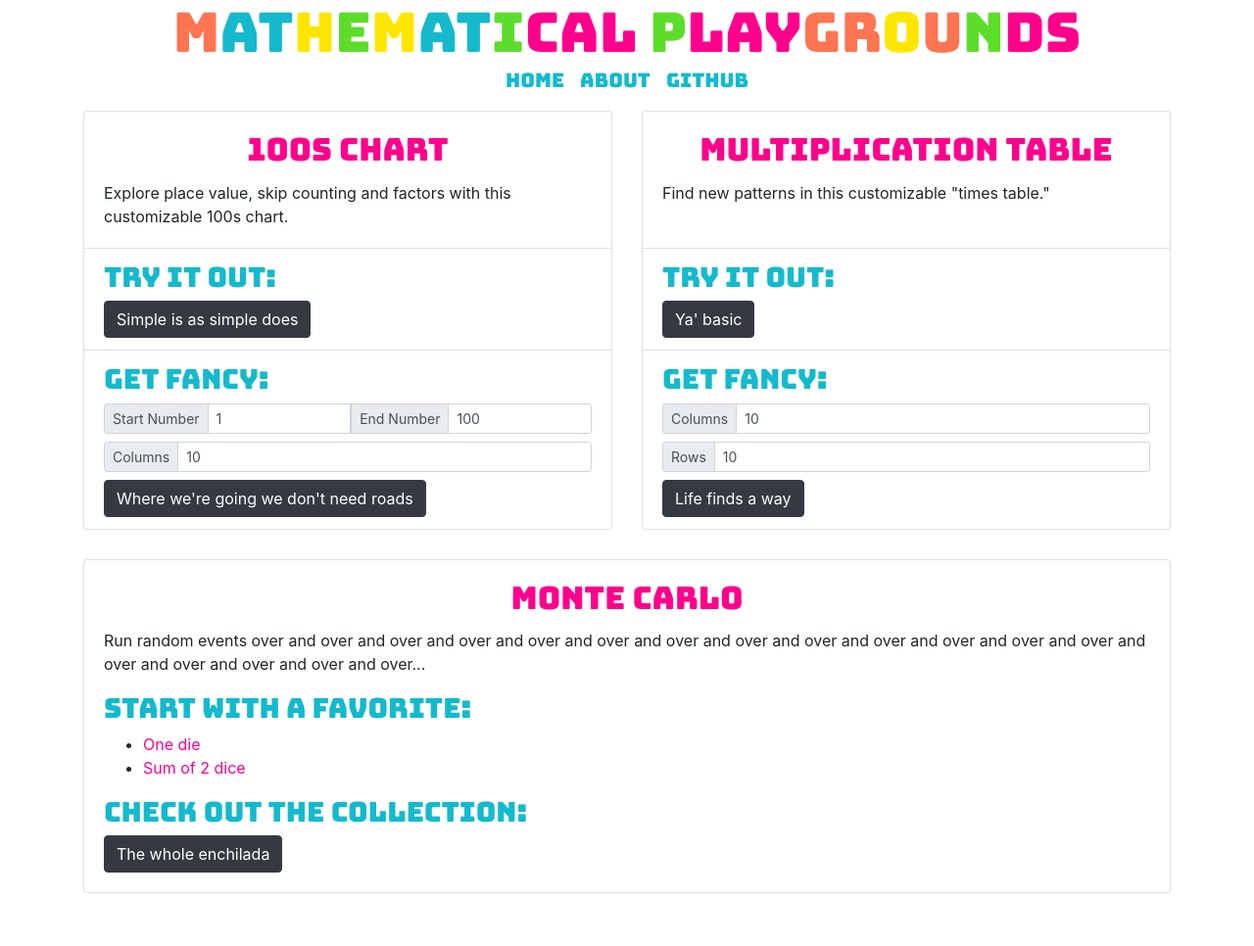
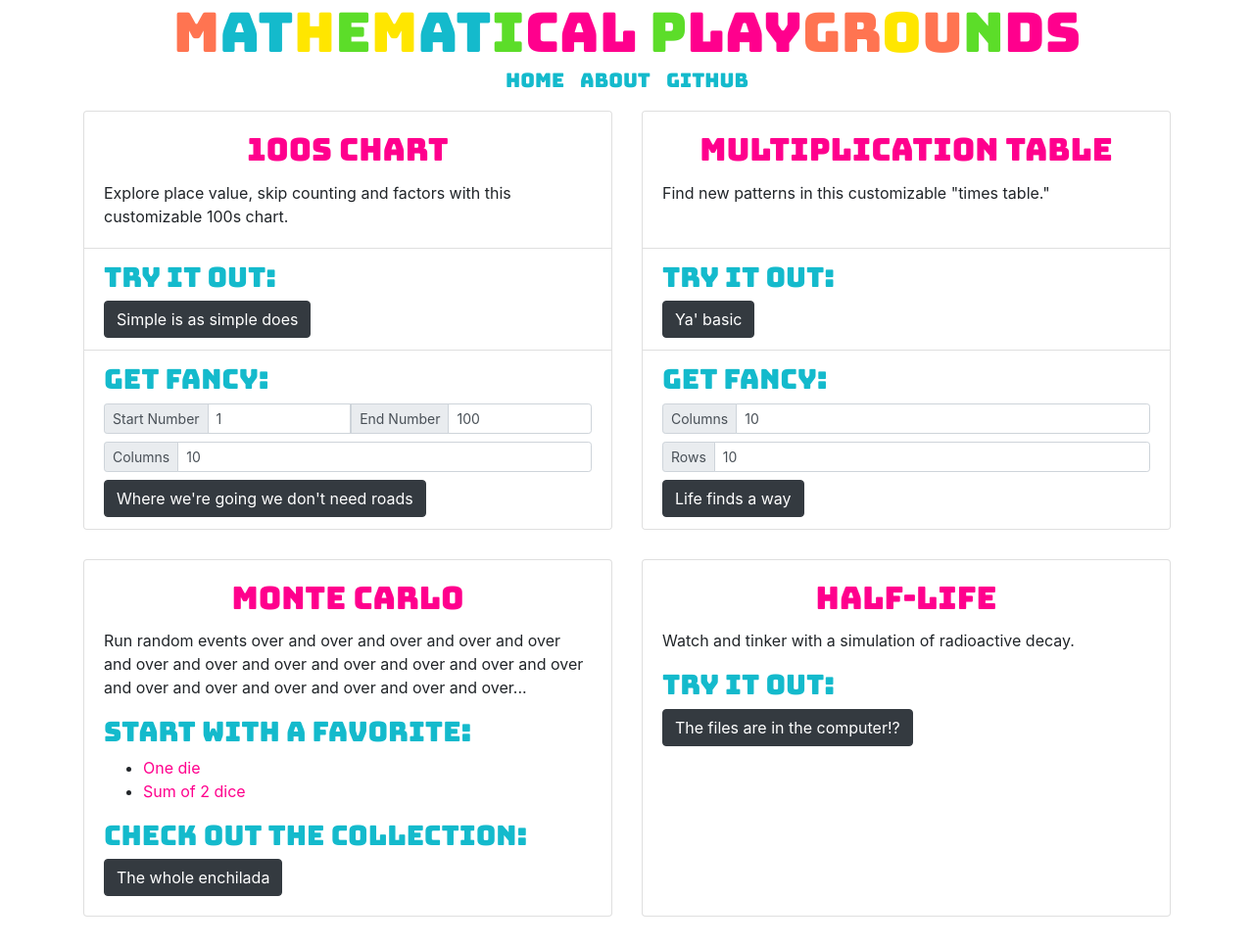
Before and after one commit to TylerAuer/math-tools, a Jekyll site: the page built from index.html, in a window 1280 px wide. Shown: the whole page at 98% size. Built offline with Jekyll 4.4.1, drawn with Linux system fonts in a browser that asks for light colours; nearby versions of some CDN libraries; before the commit the page ends 942 px from its top, so only the background shows below that.

Commit message:
add link to half-life

```diff
--- a/index.html
+++ b/index.html
@@ -118,6 +122,24 @@ customCSS: "/assets/css/index.css"
         <a class="btn btn-dark" href="/apps/montecarlo/montecarlo.html" role="link">The whole enchilada</a>
       </div>
     </div>
+
+
+    <!--
+  #######################
+    Monte Carlo Simulations
+  #######################
+  -->
+
+    <div class="card">
+      <div class="card-body">
+        <h2 class="card-title text-center">Half-life</h2>
+        <p class="card-text">
+          Watch and tinker with a simulation of radioactive decay.
+        </p>
+        <h3>Try it out:</h3>
+        <a class="btn btn-dark" href="/apps/half-life.html" role="link">The files are in the computer!?</a>
+      </div>
+    </div>
   </div>
 
 </div>
```
Also changed, not shown: other parts of index.html (+5 -1 lines).
